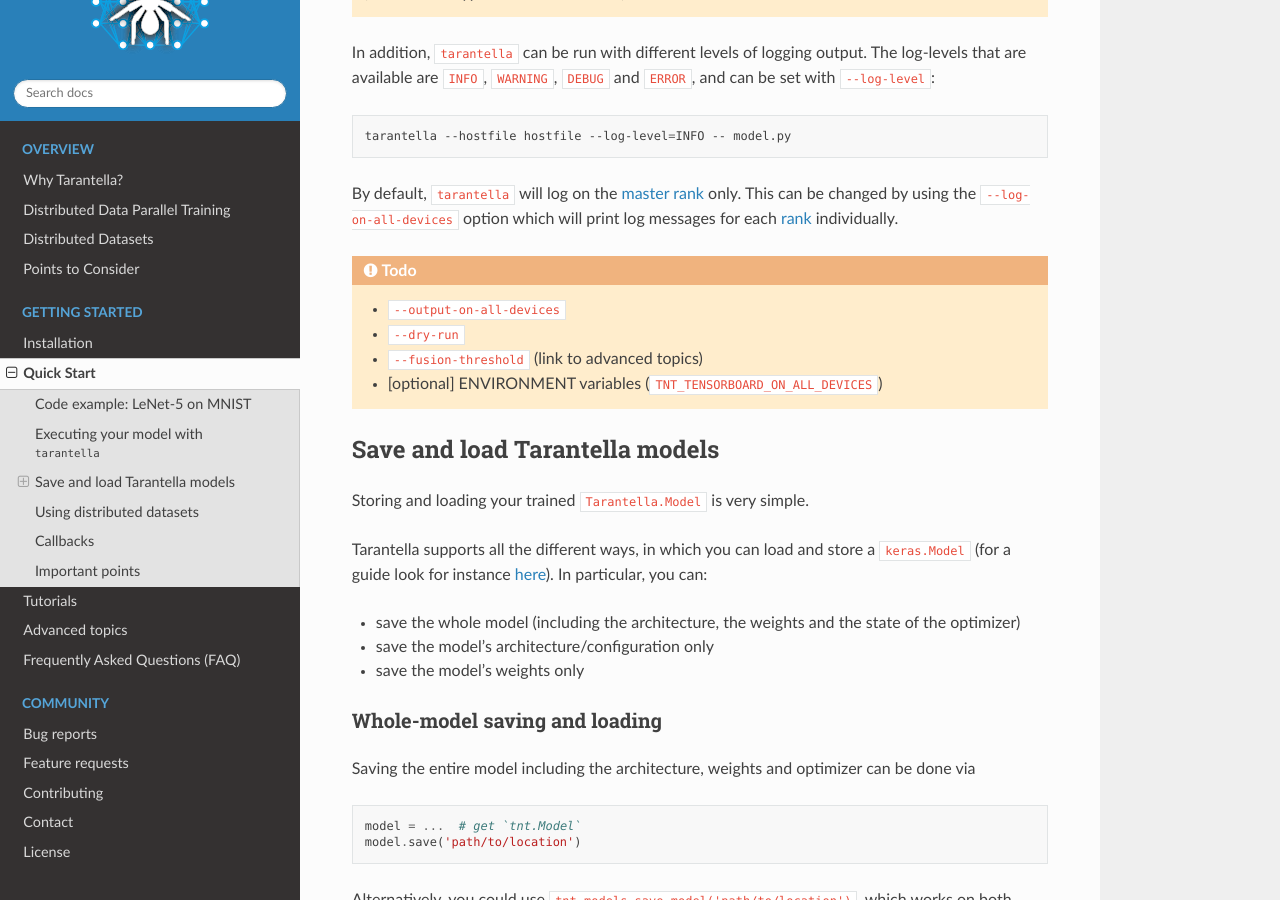
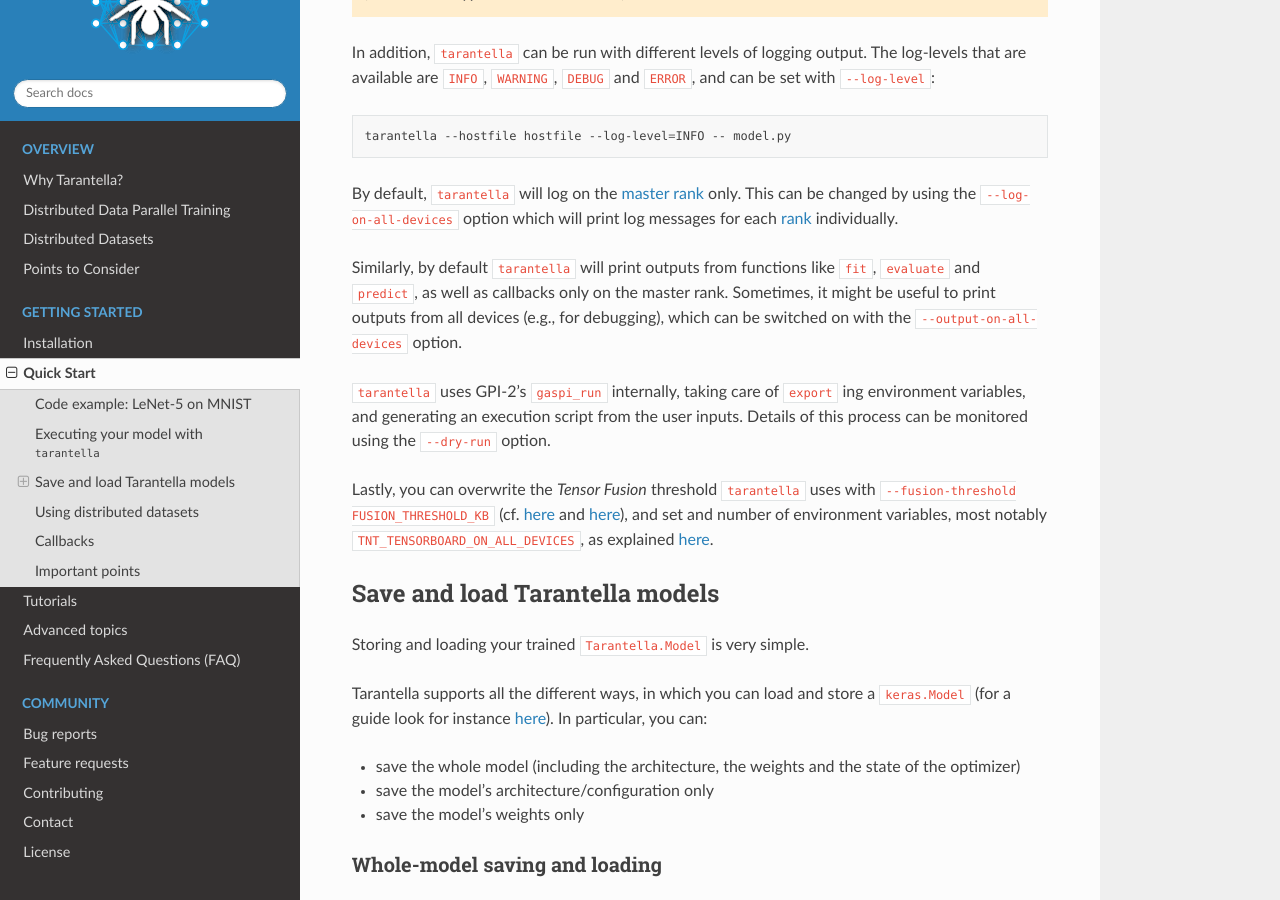
Before and after one commit to cc-hpc-itwm/tarantella, a Sphinx documentation site: the page built from docs/source/quick_start.rst, in a window 1280 px wide and 900 px high, scrolled down 3782 px. Built offline with Sphinx 7.4.7 and the Read the Docs theme 2.0.0, drawn with Linux system fonts in a browser that asks for light colours.

Commit message:
docs: Complete TODOs in quick start/tarantella

```diff
--- a/docs/source/data_parallel.rst
+++ b/docs/source/data_parallel.rst
@@ -38,6 +38,8 @@
 The final, accumulated gradients are only expected once the entire *backpropagation* is completed.
 This drastically mitigates the communication overhead introduced by the need to synchronize
 the different devices, and leads to higher scalability.
+
+.. _tensor-fusion-label:
 
 Tensor Fusion
 -------------
--- a/docs/source/quick_start.rst
+++ b/docs/source/quick_start.rst
@@ -161,12 +161,21 @@
 This can be changed by using the ``--log-on-all-devices`` option which will print
 log messages for each :ref:`rank <ranks-label>` individually.
 
-.. todo::
+Similarly, by default ``tarantella`` will print outputs from functions like ``fit``,
+``evaluate`` and ``predict``, as well as callbacks only on the master rank.
+Sometimes, it might be useful to print outputs from all devices (e.g., for debugging),
+which can be switched on with the ``--output-on-all-devices`` option.
 
-   * ``--output-on-all-devices``
-   * ``--dry-run``
-   * ``--fusion-threshold`` (link to advanced topics)
-   * [optional] ENVIRONMENT variables (``TNT_TENSORBOARD_ON_ALL_DEVICES``)
+``tarantella`` uses GPI-2's ``gaspi_run`` internally, taking care of ``export`` ing
+environment variables, and generating an execution script from the user inputs.
+Details of this process can be monitored using the ``--dry-run`` option.
+
+Lastly, you can overwrite the *Tensor Fusion* threshold ``tarantella`` uses
+with ``--fusion-threshold FUSION_THRESHOLD_KB``
+(cf. :ref:`here <tensor-fusion-label>` and :ref:`here <tensor-fusion-threshold-label>`),
+and set and number of environment variables, most notably
+``TNT_TENSORBOARD_ON_ALL_DEVICES``, as explained
+:ref:`here <callbacks-label>`.
 
 Save and load Tarantella models
 ^^^^^^^^^^^^^^^^^^^^^^^^^^^^^^^
@@ -358,6 +367,8 @@
 when no ``seed`` is given, which is necessary for consistency.
 However, when a random ``seed`` is provided by the user, Tarantella will use that one instead.
 
+.. _callbacks-label:
+
 Callbacks
 ^^^^^^^^^
 
```
